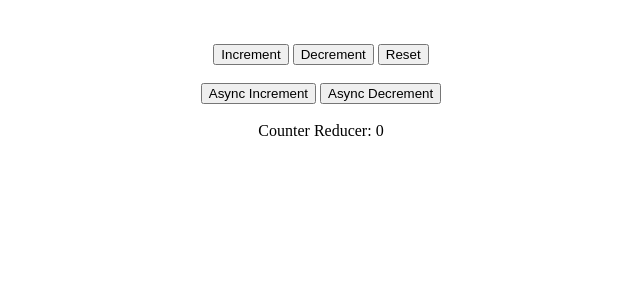
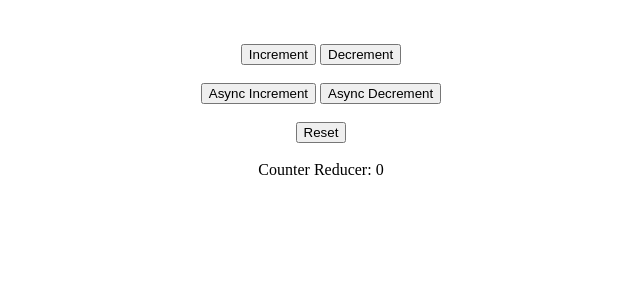
Before and after one commit to KhurramShahrukh/Redux-Saga-Tutorial, a React (Create React App) app: page / in a window 1280 px wide. Shown: the top 300 px of the page, without its empty margins (319-959 px from the left). Built offline with nearby package versions, Linux system fonts and the light colour scheme.

Commit message:
changes rest button position

```diff
--- a/src/App.js
+++ b/src/App.js
@@ -12,12 +12,12 @@ const count = useSelector(state => state.counterReducer.count)
       <button onClick={() => dispatch(incrementCounter())}>Increment</button>
       &nbsp;
       <button onClick={() => dispatch(decrementCounter())}>Decrement</button>
-      &nbsp;
-      <button onClick={() => dispatch(resetCounter())}>Reset</button>
       <br /><br />
       <button onClick={() => dispatch(asyncIncrementCounter())}>Async Increment</button>
       &nbsp;
       <button onClick={() => dispatch(asyncDecrementCounter())}>Async Decrement</button>
+      <br /><br />
+      <button onClick={() => dispatch(resetCounter())}>Reset</button>
       <br /><br />
       <div>Counter Reducer: {count}</div>
     </div>
```
